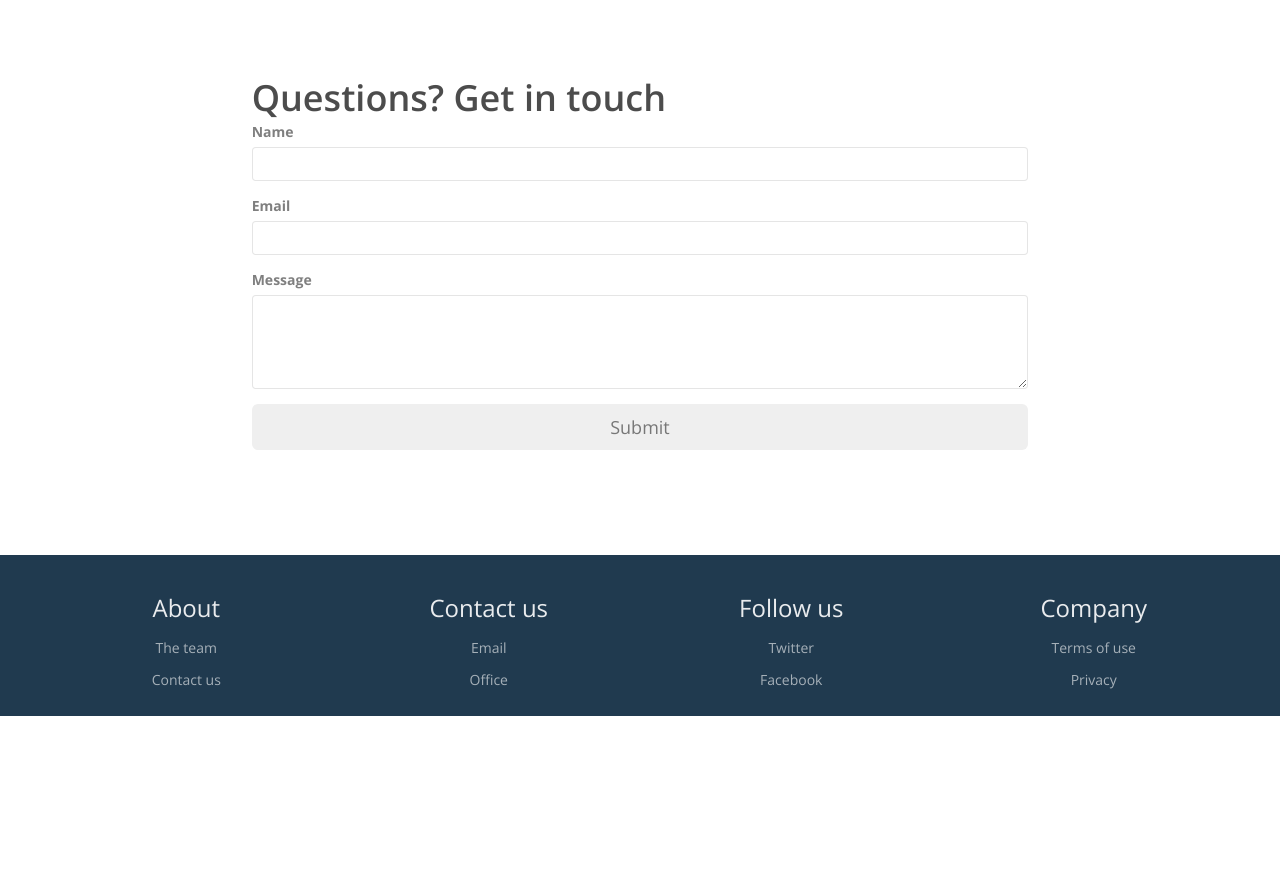
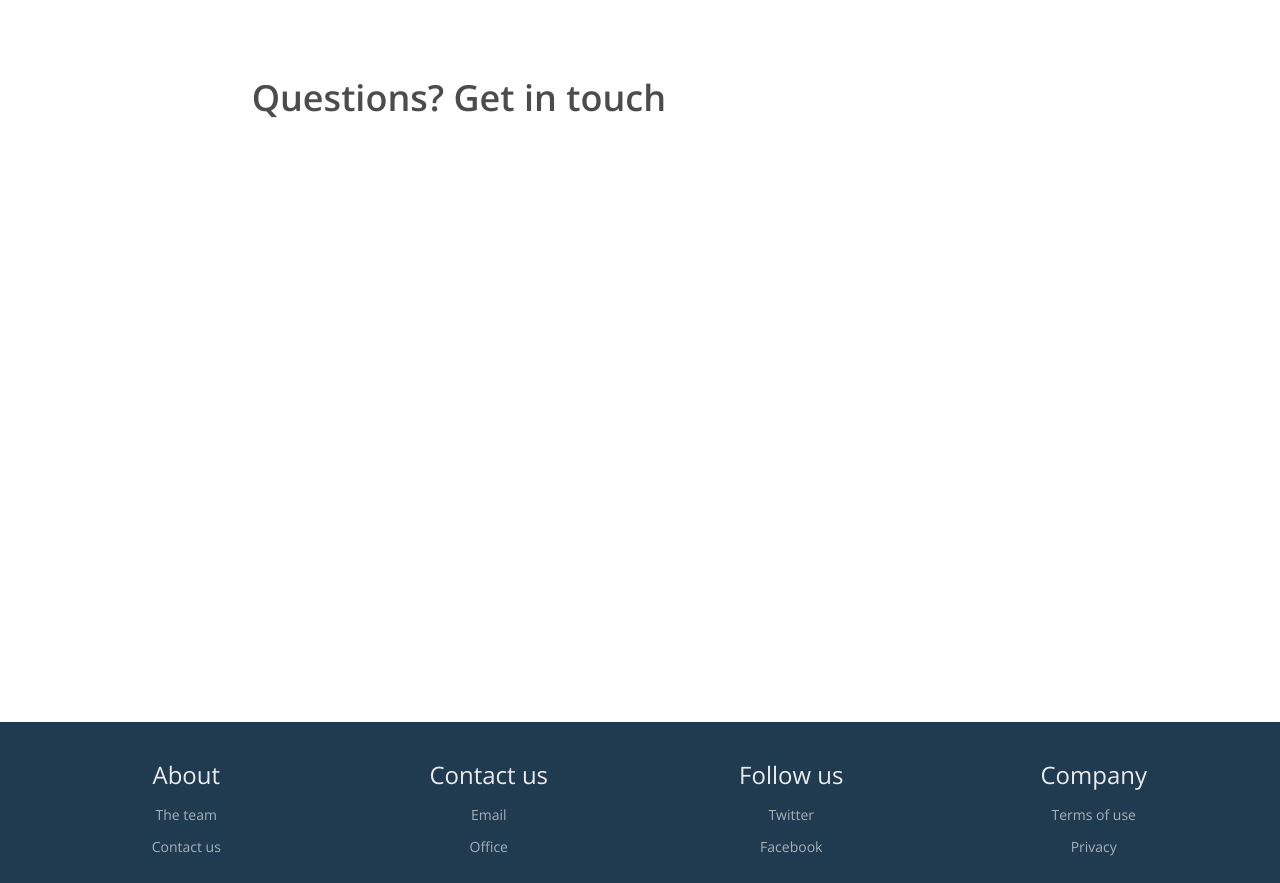
Before and after one commit to nexttick/nexttick.github.io, a plain HTML site: page about.html in a window 1280 px wide. Shown: the part 1640-2523 px from the top of the page. Before the commit the page ends 2356 px from the top, so only its background shows below. Drawn offline with nearby package versions, Linux system fonts and the light colour scheme; a script that the page names is missing.

Commit message:
typeform

```diff
--- a/about.html
+++ b/about.html
@@ -172,28 +172,10 @@
 					<h1 class="mg-md">
 						Questions? Get in touch
 					</h1>
-					<div class="form-group">
-						<label>
-							Name
-						</label>
-						<input id="name2" class="form-control" required />
-					</div>
-					<div class="form-group">
-						<label>
-							Email
-						</label>
-						<input id="email2" class="form-control" type="email" required />
-					</div>
-					<div class="form-group">
-						<label>
-							Message
-						</label>
-						<textarea id="message2" class="form-control" rows="4" cols="50" required>
-						</textarea>
-					</div>
-					<button class="bloc-button btn btn-lg btn-block btn-c-8" type="submit">
-						Submit
-					</button>
+					<!-- Change the width and height values to suit you best -->
+<div class="typeform-widget" data-url="https://phil55.typeform.com/to/ElnLTC" data-text="test" style="width:100%;height:500px;"></div>
+<script>(function(){var qs,js,q,s,d=document,gi=d.getElementById,ce=d.createElement,gt=d.getElementsByTagName,id='typef_orm',b='https://s3-eu-west-1.amazonaws.com/share.typeform.com/';if(!gi.call(d,id)){js=ce.call(d,'script');js.id=id;js.src=b+'widget.js';q=gt.call(d,'script')[0];q.parentNode.insertBefore(js,q)}})()</script>
+
 				</form>
 			</div>
 		</div>
```
